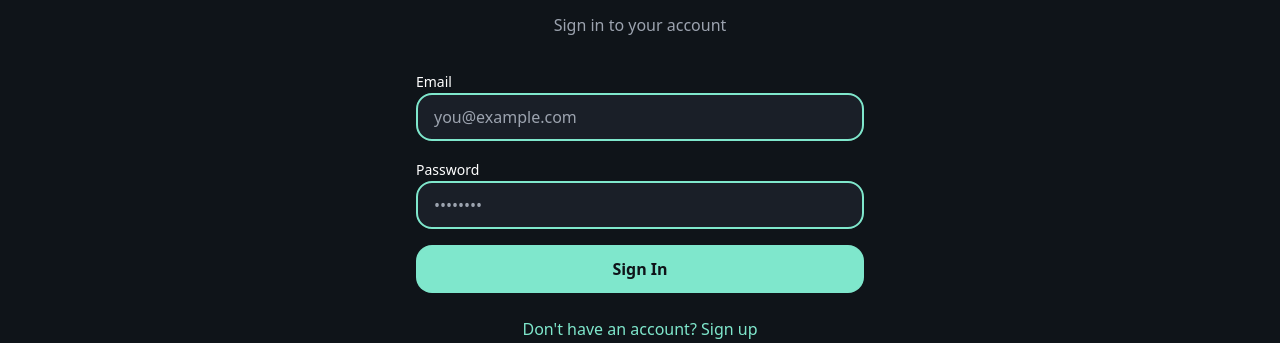
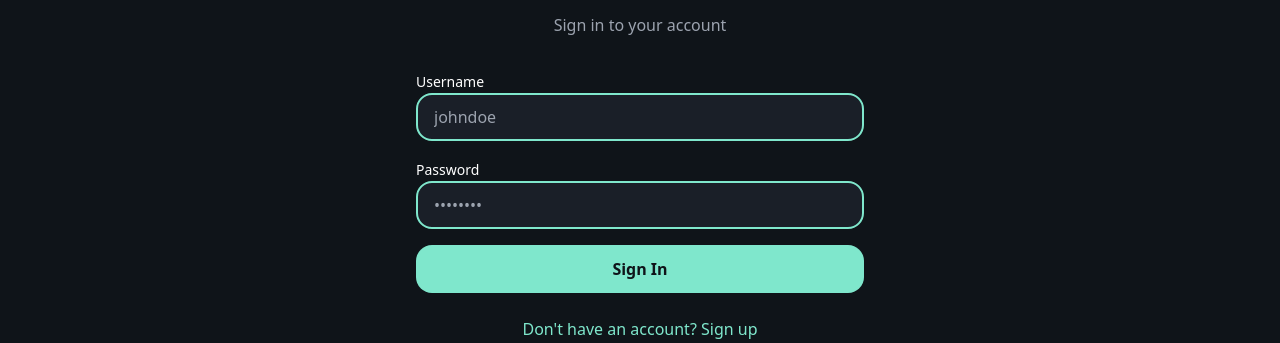
Before and after one commit to mustafa-nom/CoHabit, a React (Vite) app in the folder frontend-web/: page /login in a window 1280 px wide. Shown: the part 278-621 px from the top of the page. Built offline with nearby package versions, Linux system fonts and the light colour scheme.

Commit message:
removed email verification

```diff
--- a/frontend-web/src/pages/LoginPage.jsx
+++ b/frontend-web/src/pages/LoginPage.jsx
@@ -13,11 +13,9 @@ export const LoginPage = () => {
   const [isLogin, setIsLogin] = useState(true)
   const [loading, setLoading] = useState(false)
   const [formData, setFormData] = useState({
-    email: '',
+    username: '',
     password: '',
     displayName: '',
-    fname: '',
-    lname: '',
   })
 
   const handleSubmit = async (e) => {
@@ -26,15 +24,13 @@ export const LoginPage = () => {
 
     try {
       if (isLogin) {
-        await authService.login(formData.email, formData.password)
+        await authService.login(formData.username, formData.password)
         toast.success('Login successful!')
       } else {
         await authService.register({
-          email: formData.email,
+          username: formData.username,
           password: formData.password,
-          displayName: formData.displayName || formData.fname,
-          fname: formData.fname,
-          lname: formData.lname,
+          displayName: formData.displayName,
         })
         toast.success('Account created successfully!')
       }
@@ -82,32 +78,20 @@ export const LoginPage = () => {
           </div>
 
           <form onSubmit={handleSubmit} className="space-y-4">
-            {!isLogin && (
-              <>
             <div className="space-y-2">
-                  <Label htmlFor="fname">First Name</Label>
+              <Label htmlFor="username">Username</Label>
               <Input
-                    id="fname"
-                    name="fname"
+                id="username"
+                name="username"
                 type="text"
-                    required={!isLogin}
-                    value={formData.fname}
+                required
+                value={formData.username}
                 onChange={handleChange}
-                    placeholder="John"
+                placeholder="johndoe"
               />
             </div>
-                <div className="space-y-2">
-                  <Label htmlFor="lname">Last Name</Label>
-                  <Input
-                    id="lname"
-                    name="lname"
-                    type="text"
-                    required={!isLogin}
-                    value={formData.lname}
-                    onChange={handleChange}
-                    placeholder="Doe"
-                  />
-                </div>
+
+            {!isLogin && (
               <div className="space-y-2">
                 <Label htmlFor="displayName">Display Name</Label>
                 <Input
@@ -116,24 +100,10 @@ export const LoginPage = () => {
                   type="text"
                   value={formData.displayName}
                   onChange={handleChange}
-                    placeholder="JohnD (optional)"
+                  placeholder="John Doe (optional)"
                 />
               </div>
-              </>
             )}
-
-            <div className="space-y-2">
-              <Label htmlFor="email">Email</Label>
-              <Input
-                id="email"
-                name="email"
-                type="email"
-                required
-                value={formData.email}
-                onChange={handleChange}
-                placeholder="you@example.com"
-              />
-            </div>
 
             <div className="space-y-2">
               <Label htmlFor="password">Password</Label>
--- a/frontend-web/src/pages/ProfilePage.jsx
+++ b/frontend-web/src/pages/ProfilePage.jsx
@@ -12,14 +12,12 @@ import { toast } from "sonner"
 
 export const ProfilePage = () => {
   const navigate = useNavigate()
-  const [view, setView] = useState('main') // main, changeName, changeUsername, changeEmail, changePassword
+  const [view, setView] = useState('main') // main, changeName, changeUsername, changePassword
   const [formData, setFormData] = useState({
     newDisplayName: '',
     verifyDisplayName: '',
     newUsername: '',
     verifyUsername: '',
-    newEmail: '',
-    verifyEmail: '',
     newPassword: '',
     verifyPassword: '',
   })
@@ -131,49 +129,6 @@ export const ProfilePage = () => {
     )
   }
 
-  if (view === 'changeEmail') {
-    return (
-      <Container>
-        <div className="space-y-6">
-          <button onClick={() => setView('main')} className="text-mint flex items-center gap-2">
-            <ChevronLeft className="h-5 w-5" />
-          </button>
-          <h1 className="text-3xl font-bold text-mint">Profile Page</h1>
-
-          <div className="space-y-4 max-w-md">
-            <div className="space-y-2">
-              <Label htmlFor="newEmail">New Email:</Label>
-              <Input
-                id="newEmail"
-                name="newEmail"
-                type="email"
-                value={formData.newEmail}
-                onChange={handleChange}
-                placeholder="Enter new email"
-              />
-            </div>
-
-            <div className="space-y-2">
-              <Label htmlFor="verifyEmail">Verify Email:</Label>
-              <Input
-                id="verifyEmail"
-                name="verifyEmail"
-                type="email"
-                value={formData.verifyEmail}
-                onChange={handleChange}
-                placeholder="Verify email"
-              />
-            </div>
-
-            <Button onClick={handleConfirm} className="w-full">
-              Confirm
-            </Button>
-          </div>
-        </div>
-      </Container>
-    )
-  }
-
   if (view === 'changePassword') {
     return (
       <Container>
@@ -239,9 +194,6 @@ export const ProfilePage = () => {
             <Button variant="outline" className="w-full" onClick={() => setView('changeUsername')}>
               Change Username
             </Button>
-            <Button variant="outline" className="w-full" onClick={() => setView('changeEmail')}>
-              Change Email
-            </Button>
             <Button variant="outline" className="w-full" onClick={() => setView('changePassword')}>
               Change Password
             </Button>
--- a/frontend-web/src/services/auth.js
+++ b/frontend-web/src/services/auth.js
@@ -1,8 +1,8 @@
 import api from './api';
 
 export const authService = {
-  login: async (email, password) => {
-    const response = await api.post('/auth/login', { email, password });
+  login: async (username, password) => {
+    const response = await api.post('/auth/login', { username, password });
     if (response.data?.data?.token) {
       localStorage.setItem('authToken', response.data.data.token);
     }
```
Lines whose indentation alone changed are shown as unchanged.
